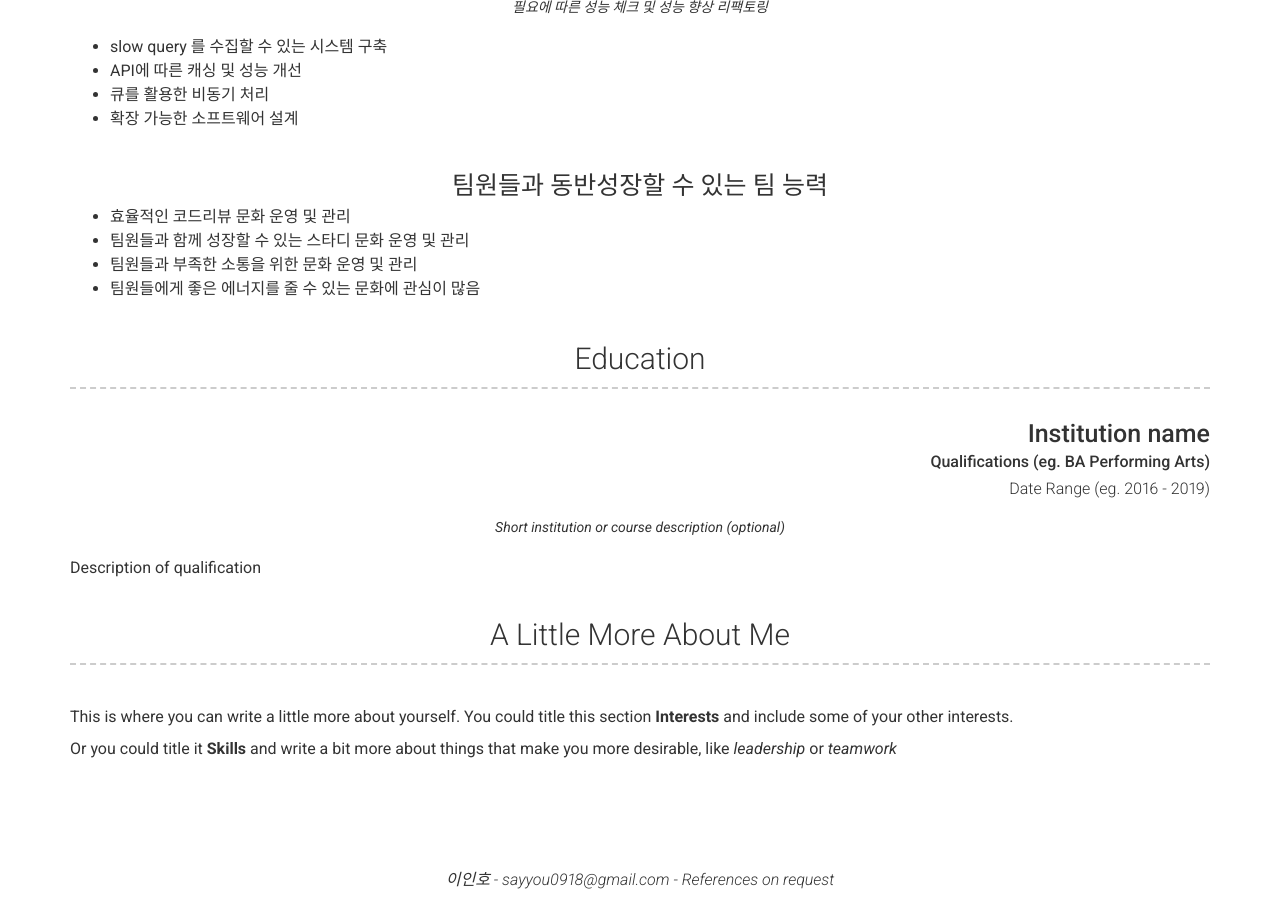
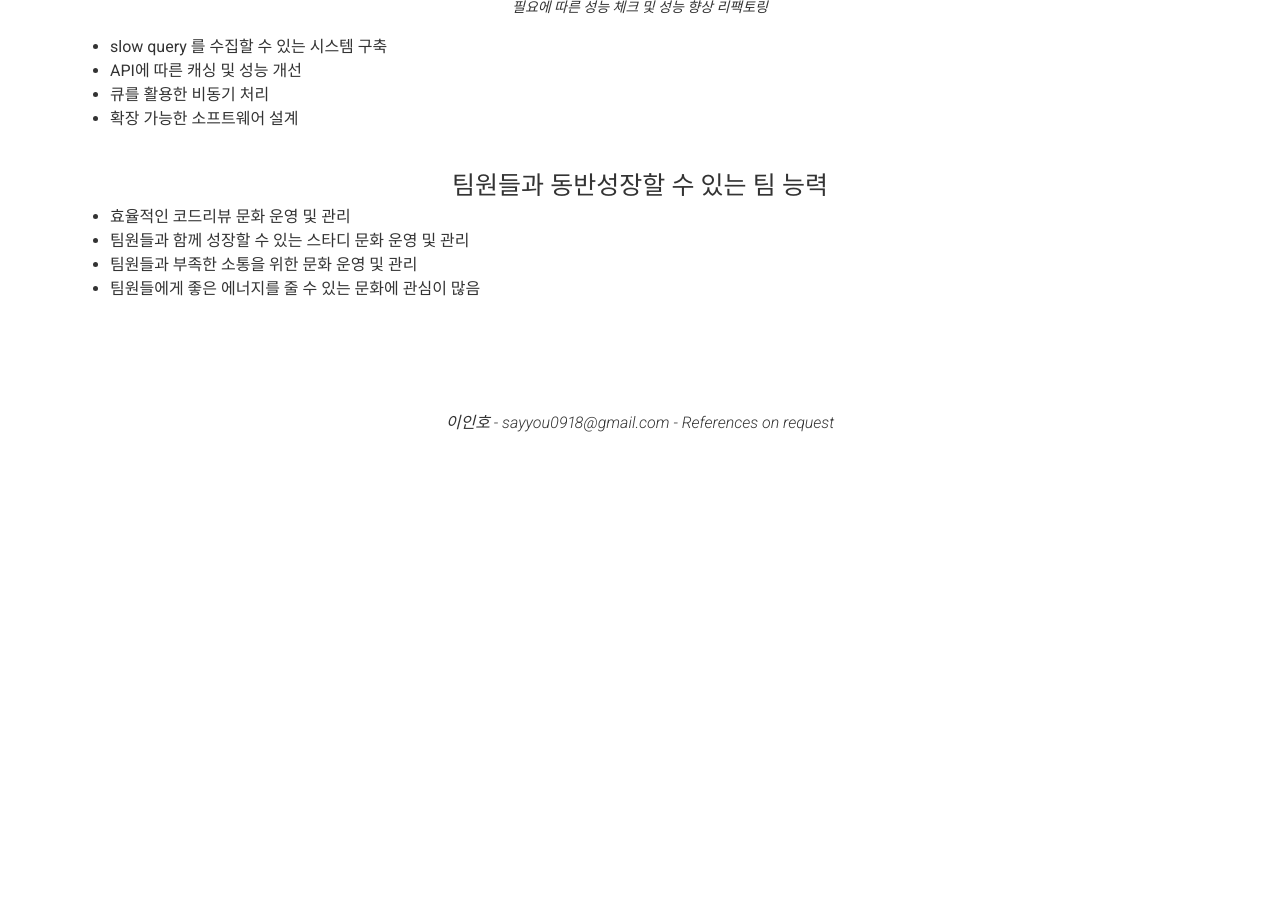
Before and after one commit to mystyle2006/mystyle2006.github.io, a Jekyll site: the page built from index.md, in a window 1280 px wide and 900 px high, scrolled down 2367 px. Built offline with Jekyll 4.4.1, drawn with Linux system fonts in a browser that asks for light colours; nearby versions of some CDN libraries; after the commit the page ends 2810 px from its top, so only the background shows below that; part of the change alters nothing that is shown.

Commit message:
remove education and a little more about me

```diff
--- a/_config.yml
+++ b/_config.yml
@@ -168,23 +168,23 @@ content:
           - 팀원들과 부족한 소통을 위한 문화 운영 및 관리
           - 팀원들에게 좋은 에너지를 줄 수 있는 문화에 관심이 많음
 
-  - title: Education
-    layout: list
-    content:
-      - layout: top-right
-        title: Institution name
-        sub_title: Qualifications (eg. BA Performing Arts)
-        caption: Date Range (eg. 2016 - 2019)
-        quote: >
-          Short institution or course description (optional)
-        description: | # this will include new lines to allow paragraphs
-          Description of qualification
-  - title: A Little More About Me
-    layout: text
-    content: | # this will include new lines to allow paragraphs
-      This is where you can write a little more about yourself. You could title this section **Interests** and include some of your other interests.
-
-      Or you could title it **Skills** and write a bit more about things that make you more desirable, like *leadership* or *teamwork*
+#  - title: Education
+#    layout: list
+#    content:
+#      - layout: top-right
+#        title: Institution name
+#        sub_title: Qualifications (eg. BA Performing Arts)
+#        caption: Date Range (eg. 2016 - 2019)
+#        quote: >
+#          Short institution or course description (optional)
+#        description: | # this will include new lines to allow paragraphs
+#          Description of qualification
+#  - title: A Little More About Me
+#    layout: text
+#    content: | # this will include new lines to allow paragraphs
+#      This is where you can write a little more about yourself. You could title this section **Interests** and include some of your other interests.
+#
+#      Or you could title it **Skills** and write a bit more about things that make you more desirable, like *leadership* or *teamwork*
 
 # Footer
 footer_show_references: true
```
